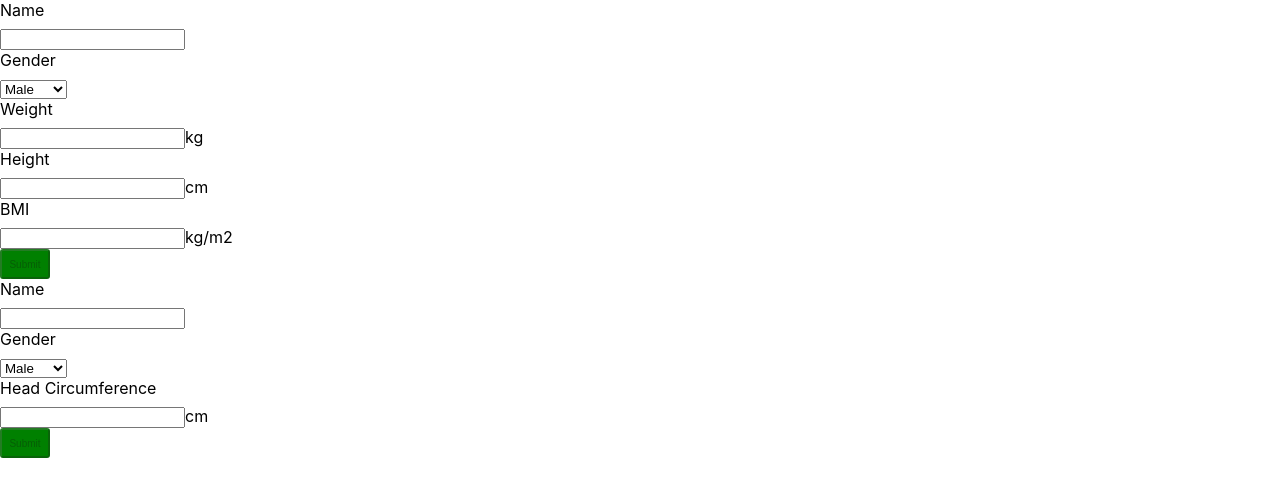
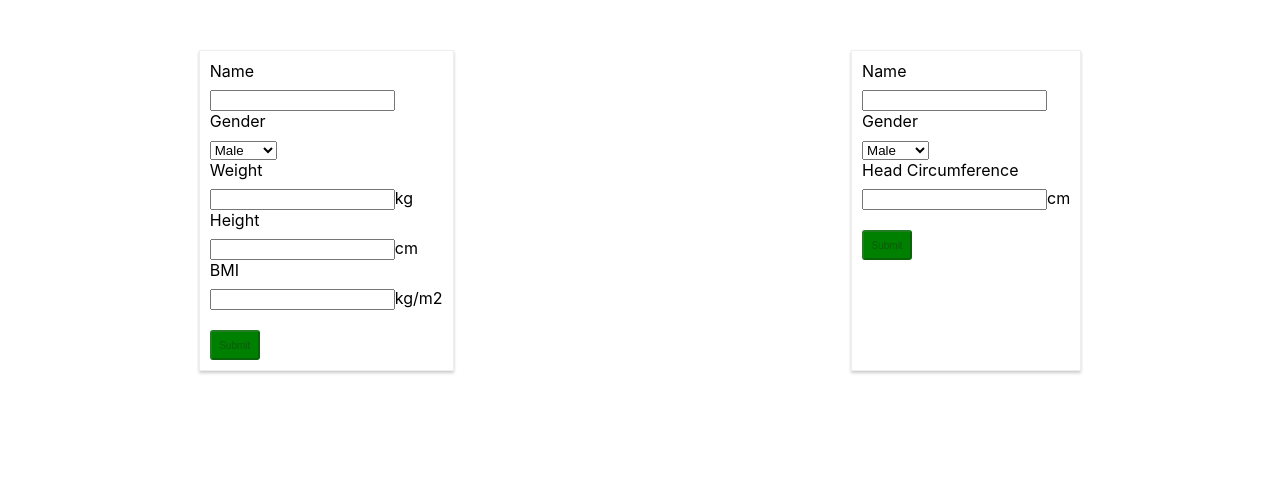
Before and after one commit to CharlesXyt/Clinic_to_Cloud, a React (Create React App) app: page / in a window 1280 px wide. Shown: the top 496 px of the page. Built offline with nearby package versions, Linux system fonts and the light colour scheme.

Commit message:
add some css

```diff
--- a/src/component/Button/StyledButton.js
+++ b/src/component/Button/StyledButton.js
@@ -7,6 +7,7 @@ const StyledButton = styled.button`
     height:30px;
     font-size:10px;
     background-color:green;
+    margin-top:20px
 `
 
 export default StyledButton;
--- a/src/container/onlineSubmit/StyledForm.js
+++ b/src/container/onlineSubmit/StyledForm.js
@@ -1,10 +1,21 @@
 import styled from 'styled-components'
 
 
-const form = styled.div`
+const Form = styled.div`
+    display:flex;
+    justify-content:space-around
+    margin-top:30px;
+`
+
+const FormElement = styled.div`
+    margin:20px auto;
+    box-shadow: 0 2px 3px #ccc;
+    border: 1px solid #eee;
+    padding: 10px;
+    box-sizing: border-box;
 `
 
 
 
 
-export {}
+export {Form,FormElement}
--- a/src/container/onlineSubmit/onlineSubmit.js
+++ b/src/container/onlineSubmit/onlineSubmit.js
@@ -2,6 +2,7 @@ import React from 'react'
 import  {bmiReferenceProps,headCircumferenceReferenceProps} from '../../assest/exampleData/exampleData'
 import InputElement from '../../component/Input/Input'
 import Button from '../../component/Button/Button'
+import {Form,FormElement} from './StyledForm'
 
 class OnlineSubmit extends React.Component{
 
@@ -71,16 +72,16 @@ class OnlineSubmit extends React.Component{
             )
         })
         return(
-            <div>
-                <div>
+            <Form>
+                <FormElement>
                     {formBmi}
                     <Button disabled={this.state.bmiPropsDisable} onClick={() => this.buttonOnClick("bmiProps")}/>
-                </div>
-                <div>
+                </FormElement>
+                <FormElement>
                     {formHead}
                     <Button disabled={this.state.headPropsDisable} onClick={() => this.buttonOnClick("headProps")}/>
-                </div>
-            </div>
+                </FormElement>
+            </Form>
         )
     }
 }
```
